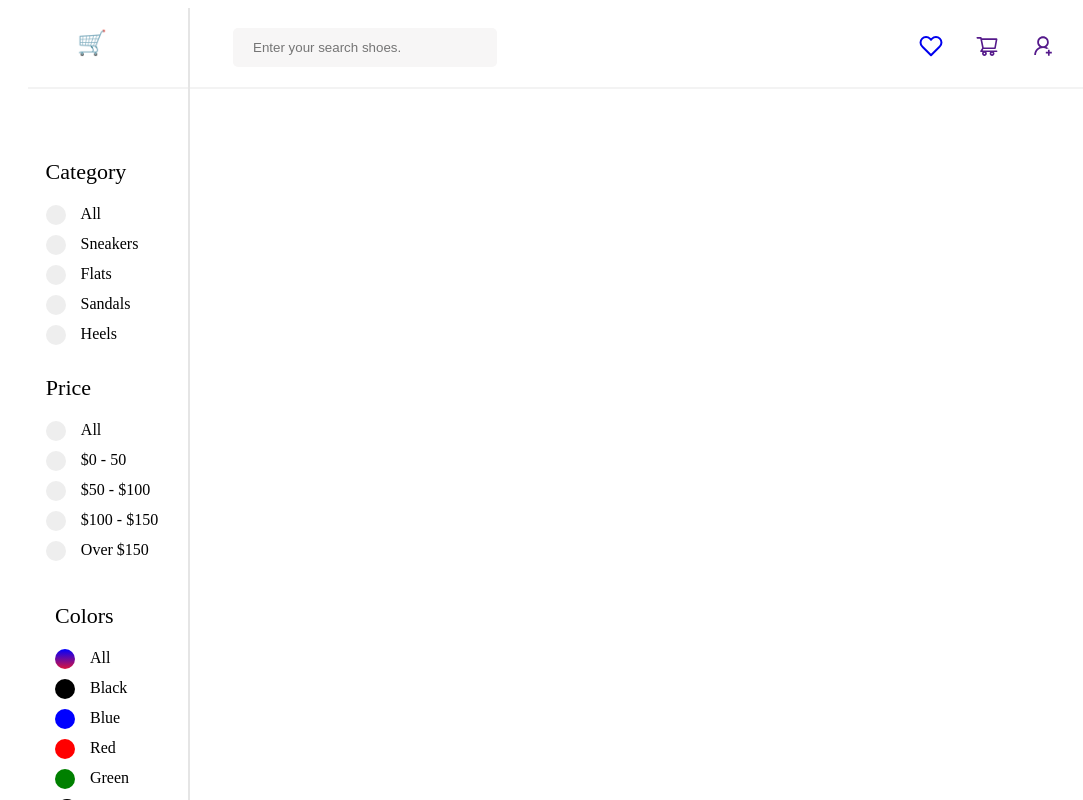
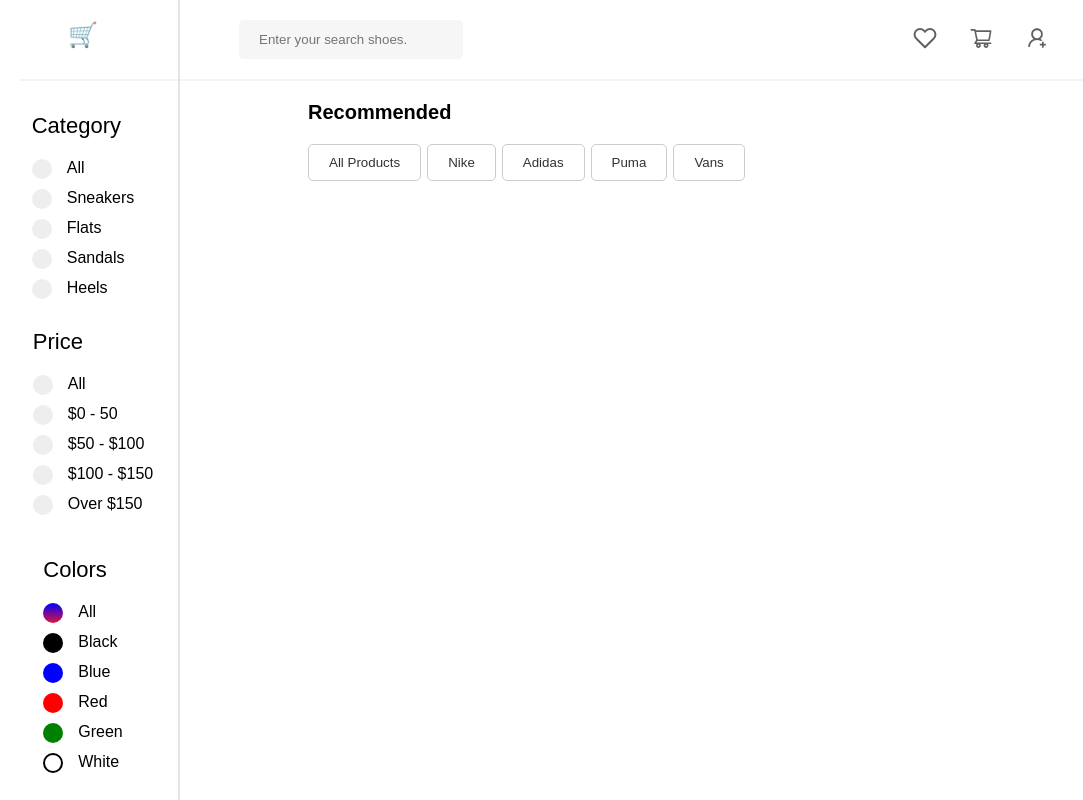
Before and after one commit to praveen-rikhari/React-Ecommerce-Filtering, a React (Vite) app: page / in a window 1280 px wide. Shown: the whole page, without its empty margins (12-1095 px from the left). Built offline with nearby package versions, Linux system fonts and the light colour scheme.

Commit message:
Created Recommended Bar

```diff
--- a/src/App.css
+++ b/src/App.css
@@ -9,3 +9,18 @@ a {
   text-decoration: none;
   color: rgb(97, 97, 97);
 }
+
+li {
+  list-style: none;
+}
+
+.btns {
+  padding: 10px 20px;
+  margin-right: 6px;
+  background: transparent;
+  border: none;
+  border: 0.6px solid #ccc;
+  border-radius: 5px;
+  color: #323232;
+  cursor: pointer;
+}
--- a/src/App.jsx
+++ b/src/App.jsx
@@ -1,25 +1,31 @@
 import React, { useState } from 'react'
 import Nav from './Navigation/Nav';
 import Sidebar from './Sidebar/SideBar';
+import Recommended from './Recommended/Recommended';
+import "./App.css"
 
 
 function App() {
   const [selectedCategory, setSelectedCategory] = useState(null);
   const [query, setQuery] = useState("");
 
-  const handleInputChange = (event) => {
-    setQuery(event.target.value);
+  const handleInputChange = (e) => {
+    setQuery(e.target.value);
   };
 
-  const handleChange = (event) => {
-    setSelectedCategory(event.target.value);
+  const handleChange = (e) => {
+    setSelectedCategory(e.target.value);
   };
 
+  const handleClick = (e) => {
+    setSelectedCategory(e.target.value);
+  };
 
   return (
     <>
       <Sidebar handleChange={handleChange} />
       <Nav query={query} handleInputChange={handleInputChange} />
+      <Recommended handleClick={handleClick} />
     </>
   )
 }
--- a/src/Recommended/Recommended.css
+++ b/src/Recommended/Recommended.css
@@ -0,0 +1,11 @@
+.recommended-flex {
+    display: flex;
+    margin-left: 20rem;
+}
+
+.recommended-title {
+    margin-left: 20rem;
+    margin-bottom: 20px;
+    margin-top: 20px;
+    font-size: 20px;
+}
--- a/src/Recommended/Recommended.jsx
+++ b/src/Recommended/Recommended.jsx
@@ -0,0 +1,21 @@
+import Button from "../Components/Button";
+import "./Recommended.css";
+
+const Recommended = ({ handleClick }) => {
+    return (
+        <>
+            <div>
+                <h2 className="recommended-title">Recommended</h2>
+                <div className="recommended-flex">
+                    <Button onClickHandler={handleClick} value="" title="All Products" />
+                    <Button onClickHandler={handleClick} value="Nike" title="Nike" />
+                    <Button onClickHandler={handleClick} value="Adidas" title="Adidas" />
+                    <Button onClickHandler={handleClick} value="Puma" title="Puma" />
+                    <Button onClickHandler={handleClick} value="Vans" title="Vans" />
+                </div>
+            </div>
+        </>
+    );
+};
+
+export default Recommended;
```
